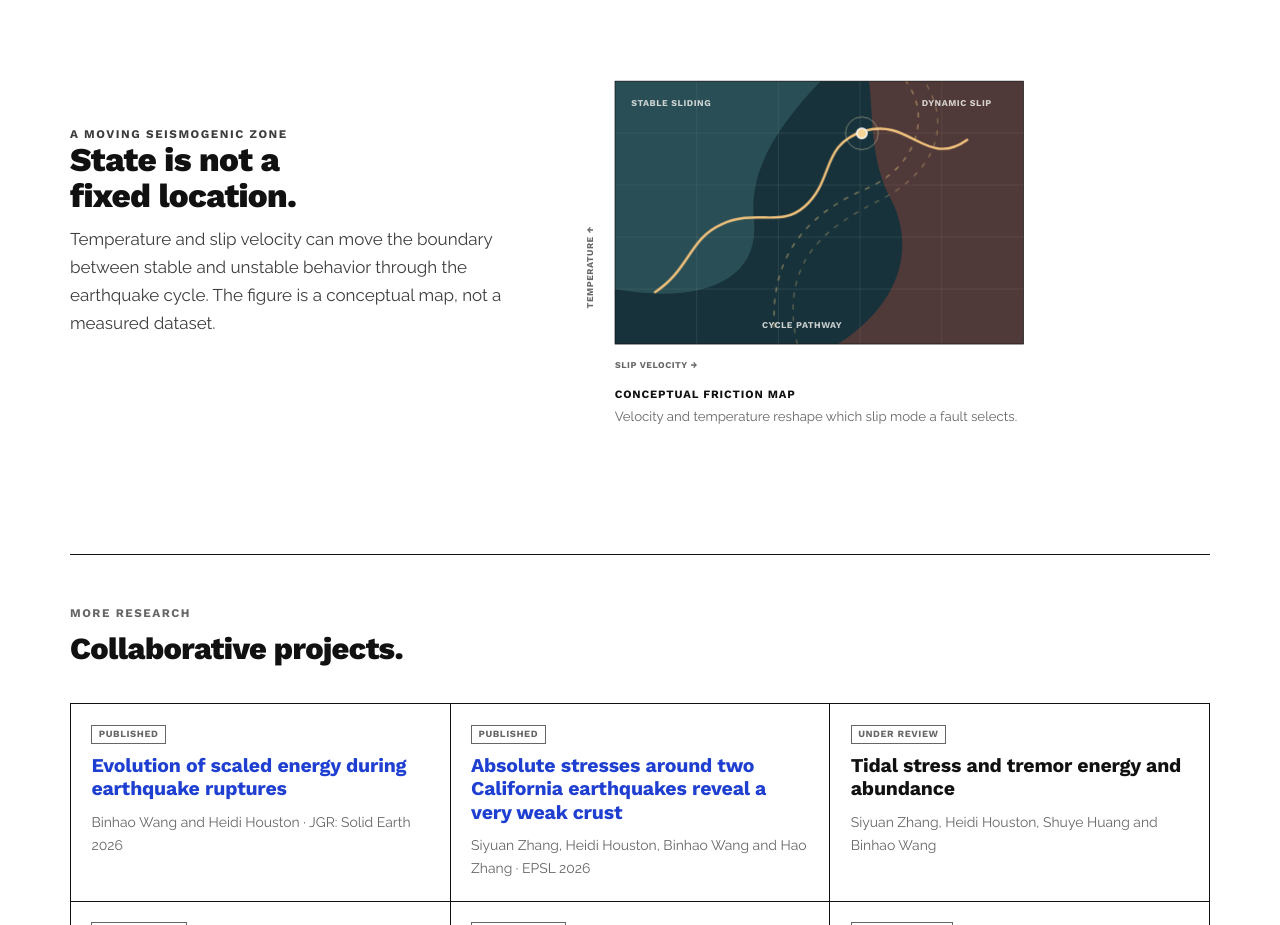
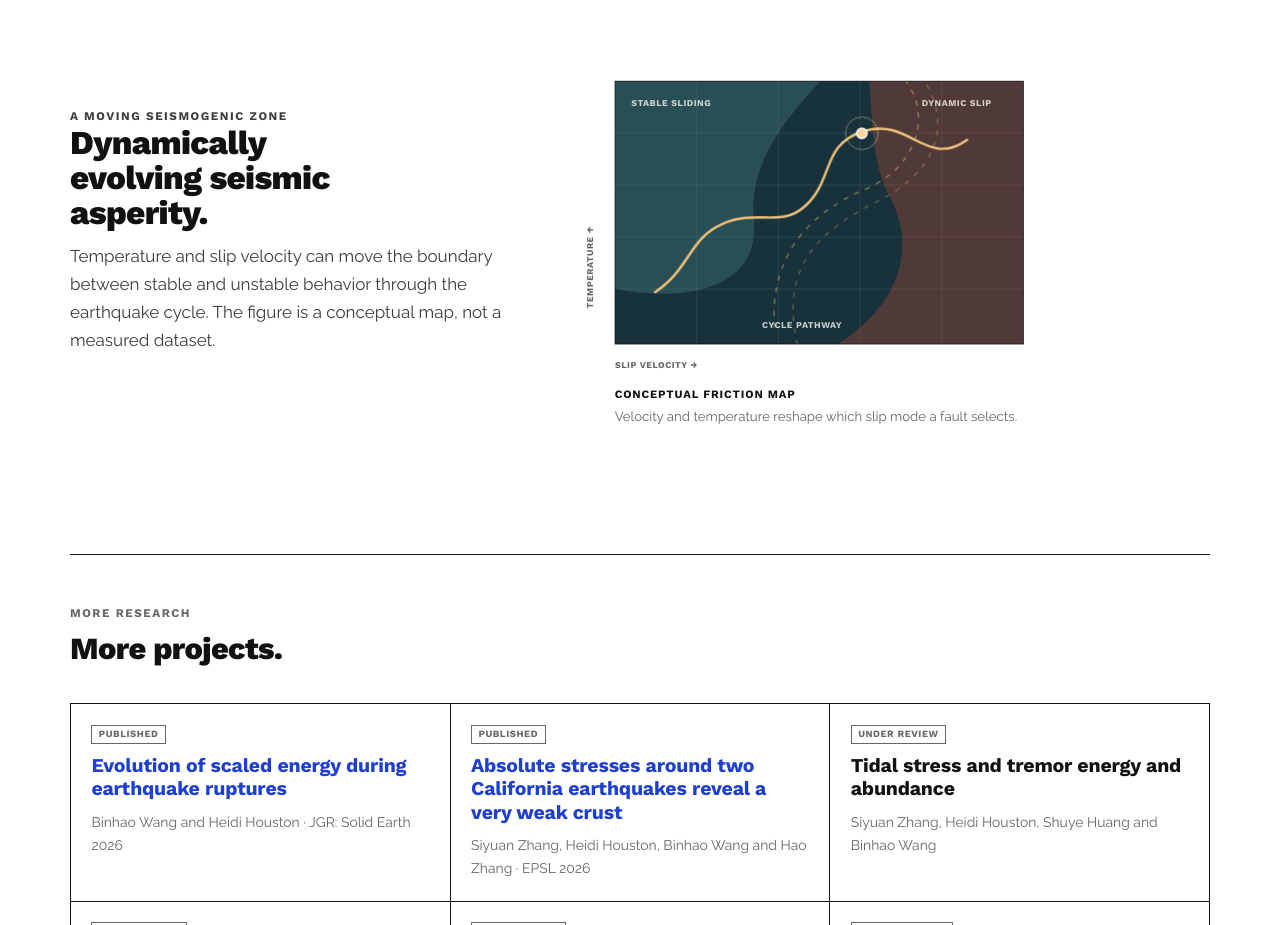
Before and after one commit to Binhao-Wang/Binhao-Wang.github.io, an Astro site: page /research in a window 1280 px wide. Shown: the part 7160-8085 px from the top of the page. Built offline with nearby package versions, Linux system fonts and the light colour scheme; Astro itself is replaced by a stand-in of ours.

Commit message:
Research page: rename two headings
Co-Authored-By: Claude Opus 5.5 <noreply@anthropic.com>

```diff
--- a/src/pages/research.astro
+++ b/src/pages/research.astro
@@ -79,7 +79,7 @@ import { researchStories, sideProjects } from "../data/research";
       <div class="research-figure-row">
         <div>
           <p class="section-kicker">A moving seismogenic zone</p>
-          <h2>State is not a fixed location.</h2>
+          <h2>Dynamically evolving seismic asperity.</h2>
           <p>
             Temperature and slip velocity can move the boundary between stable and unstable behavior through the earthquake cycle. The figure is a conceptual map, not a measured dataset.
           </p>
@@ -94,7 +94,7 @@ import { researchStories, sideProjects } from "../data/research";
       <div class="section-topline">
         <div>
           <p class="section-kicker">More research</p>
-          <h2 class="panel-heading">Collaborative projects.</h2>
+          <h2 class="panel-heading">More projects.</h2>
         </div>
       </div>
       <ul class="side-projects">
```
